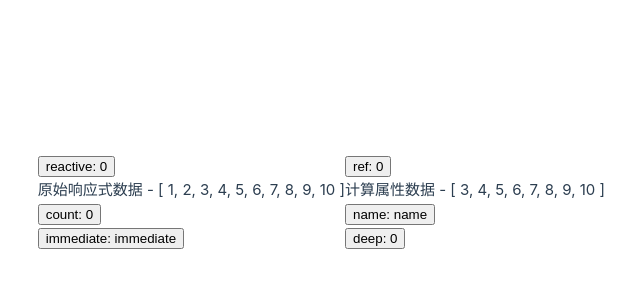
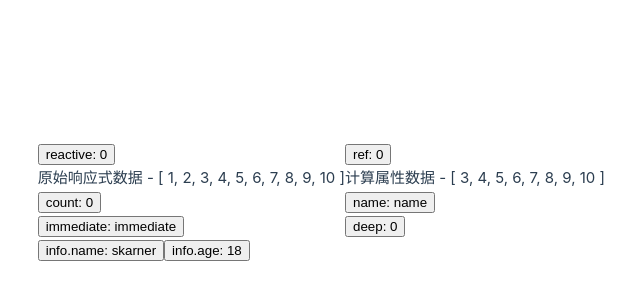
Before and after one commit to skarner2016/vue-tutorial, a Vue app: page / in a window 1280 px wide. Shown: the part 198-498 px from the top of the page, without its empty margins (295-935 px from the left). Built offline with nearby package versions, Linux system fonts and the light colour scheme.

Commit message:
feat: add 精确监听

```diff
--- a/src/components/tutorial/3_watch.vue
+++ b/src/components/tutorial/3_watch.vue
@@ -59,6 +59,22 @@ watch(status, (newValue, oldValue) => {
     deep: true
 })
 
+// 5. 精确监听
+const info = ref({name: 'skarner', age:18})
+const appendInfoName = () => {
+    info.value.name += "p"
+}
+const addInfoAge = () => {
+    info.value.age ++
+}
+
+watch(
+    () => info.value.name,
+    (newName, oldName) => {
+        console.log('name 变化了', newName, oldName)
+    }
+)
+
 </script>
 
 <template>
@@ -76,4 +92,9 @@ watch(status, (newValue, oldValue) => {
   <div>
     <button @click="addStatusCount">deep: {{ status.count }}</button>
   </div>
+
+  <div>
+    <button @click="appendInfoName">info.name: {{ info.name }}</button>
+    <button @click="addInfoAge">info.age: {{ info.age }}</button>
+  </div>
 </template>
```
